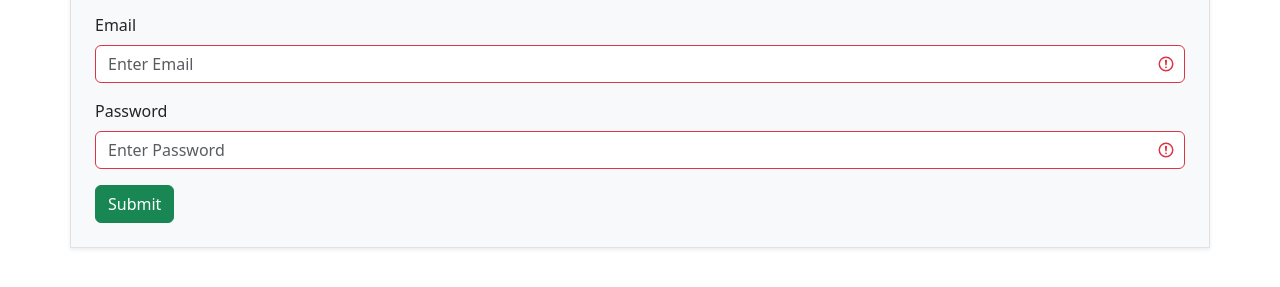
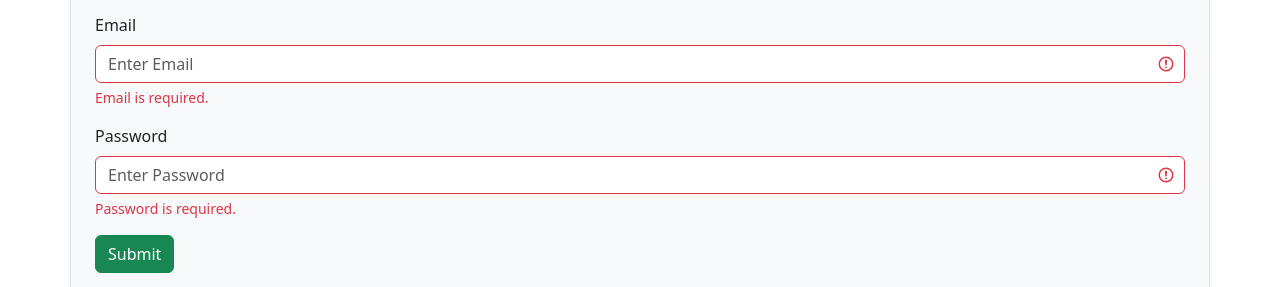
Before and after one commit to hcernosek/Bootstrap-Basics-Assignment, a plain HTML site: page index.html in a window 1280 px wide. Shown: the part 344-631 px from the top of the page. Drawn offline with nearby package versions, Linux system fonts and the light colour scheme.

Commit message:
Addition of invalid feedback to email and password fields inside form.

```diff
--- a/index.html
+++ b/index.html
@@ -43,10 +43,16 @@
             <div class="col-12 mb-3">
                 <label for="email" class="form-label">Email</label>
                 <input type="email" class="form-control is-invalid" id="email" placeholder="Enter Email" required>
+                <div class="invalid-feedback">
+                    Email is required.
+                </div>
             </div>
             <div class="col-12 mb-3">
                 <label for="password" class="form-label">Password</label>
                 <input type="password" class="form-control is-invalid" id="password" placeholder="Enter Password" required>
+                <div class="invalid-feedback">
+                    Password is required.
+                </div>
             </div>
             <button type="submit" class="btn btn-success">Submit</button>
         </form>
```
